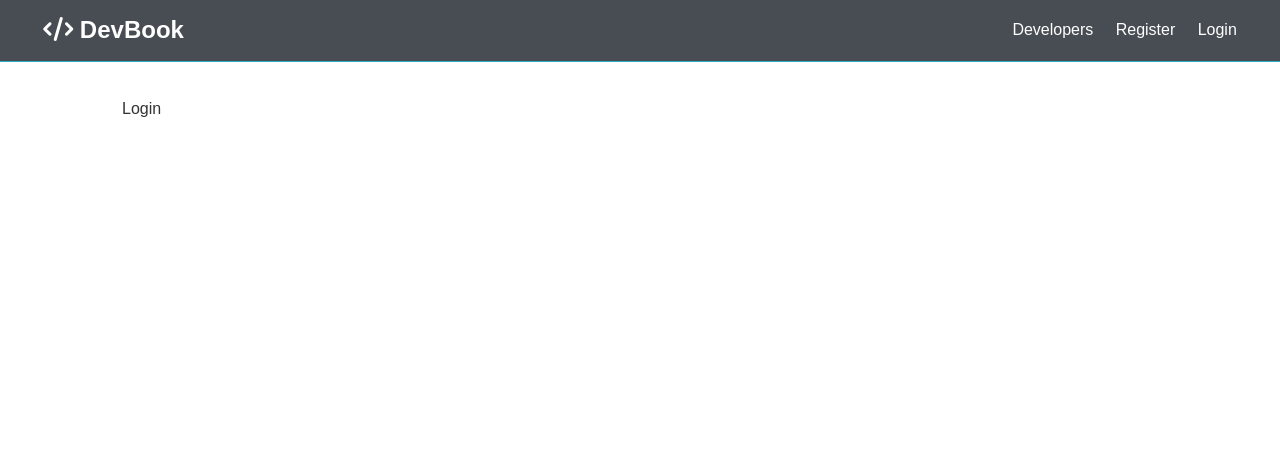
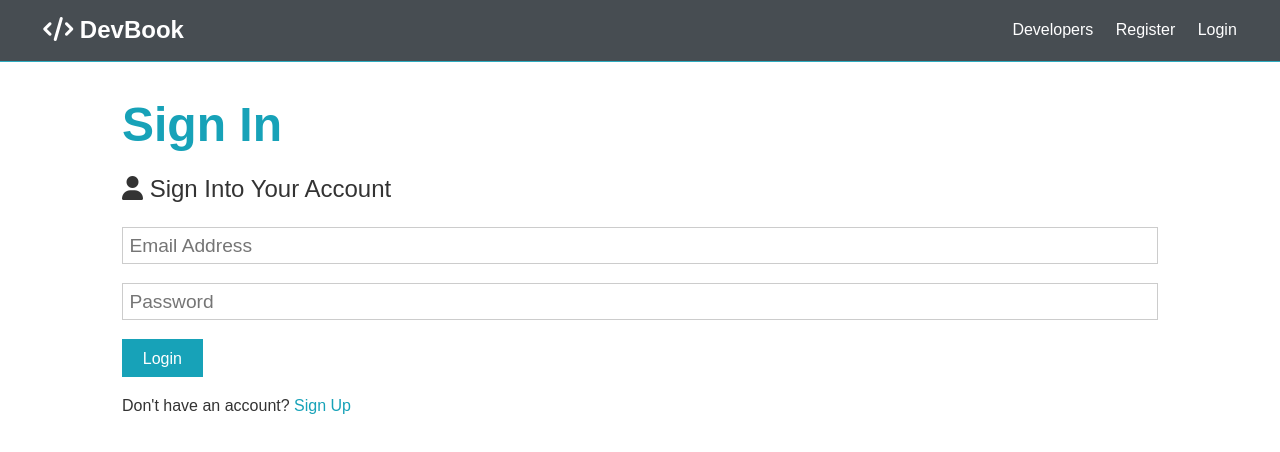
Before and after one commit to confusedwdeveloper/DevBook, a React (Create React App) app in the folder client/: page /login in a window 1280 px wide. Shown: the top 452 px of the page. Built offline with nearby package versions, Linux system fonts and the light colour scheme.

Commit message:
Login UI

```diff
--- a/client/src/components/auth/Login.jsx
+++ b/client/src/components/auth/Login.jsx
@@ -1,7 +1,59 @@
-import React from "react";
+import React, { Fragment, useState } from "react";
+import { Link } from "react-router-dom";
 
 const Login = () => {
-  return <div>Login</div>;
+  const [formData, setFormData] = useState({
+    email: "",
+    password: "",
+  });
+
+  const { email, password } = formData;
+
+  const onChange = (e) =>
+    setFormData({
+      ...formData,
+      [e.target.name]: e.target.value,
+    });
+
+  const onSubmit = async (e) => {
+    e.preventDefault();
+    console.log("SUCCESS");
+  };
+
+  return (
+    <Fragment>
+      <h1 className="large text-primary">Sign In</h1>
+      <p className="lead">
+        <i className="fas fa-user"></i> Sign Into Your Account
+      </p>
+      <form className="form" onSubmit={onSubmit}>
+        <div className="form-group">
+          <input
+            type="email"
+            value={email}
+            onChange={onChange}
+            placeholder="Email Address"
+            name="email"
+            required
+          />
+        </div>
+        <div className="form-group">
+          <input
+            value={password}
+            onChange={onChange}
+            type="password"
+            placeholder="Password"
+            name="password"
+            minLength="6"
+          />
+        </div>
+        <input type="submit" className="btn btn-primary" value="Login" />
+      </form>
+      <p className="my-1">
+        Don't have an account? <Link to="/register">Sign Up</Link>
+      </p>
+    </Fragment>
+  );
 };
 
 export default Login;
--- a/client/src/components/auth/Register.jsx
+++ b/client/src/components/auth/Register.jsx
@@ -1,4 +1,5 @@
 import React, { Fragment, useState } from "react";
+import { Link } from "react-router-dom";
 
 const Register = () => {
   const [formData, setFormData] = useState({
@@ -16,14 +17,14 @@
       [e.target.name]: e.target.value,
     });
 
-  const onSubmit = (e) => {
+  const onSubmit = async (e) => {
     e.preventDefault();
 
     // compare pw
     if (password !== password2) {
       console.log("Passwords do not match");
     } else {
-      console.log(formData);
+      console.log("SUCCESS");
     }
   };
 
@@ -81,7 +82,7 @@
         <input type="submit" className="btn btn-primary" value="Register" />
       </form>
       <p className="my-1">
-        Already have an account? <a href="login.html">Sign In</a>
+        Already have an account? <Link to="/login">Sign In</Link>
       </p>
     </Fragment>
   );
```
